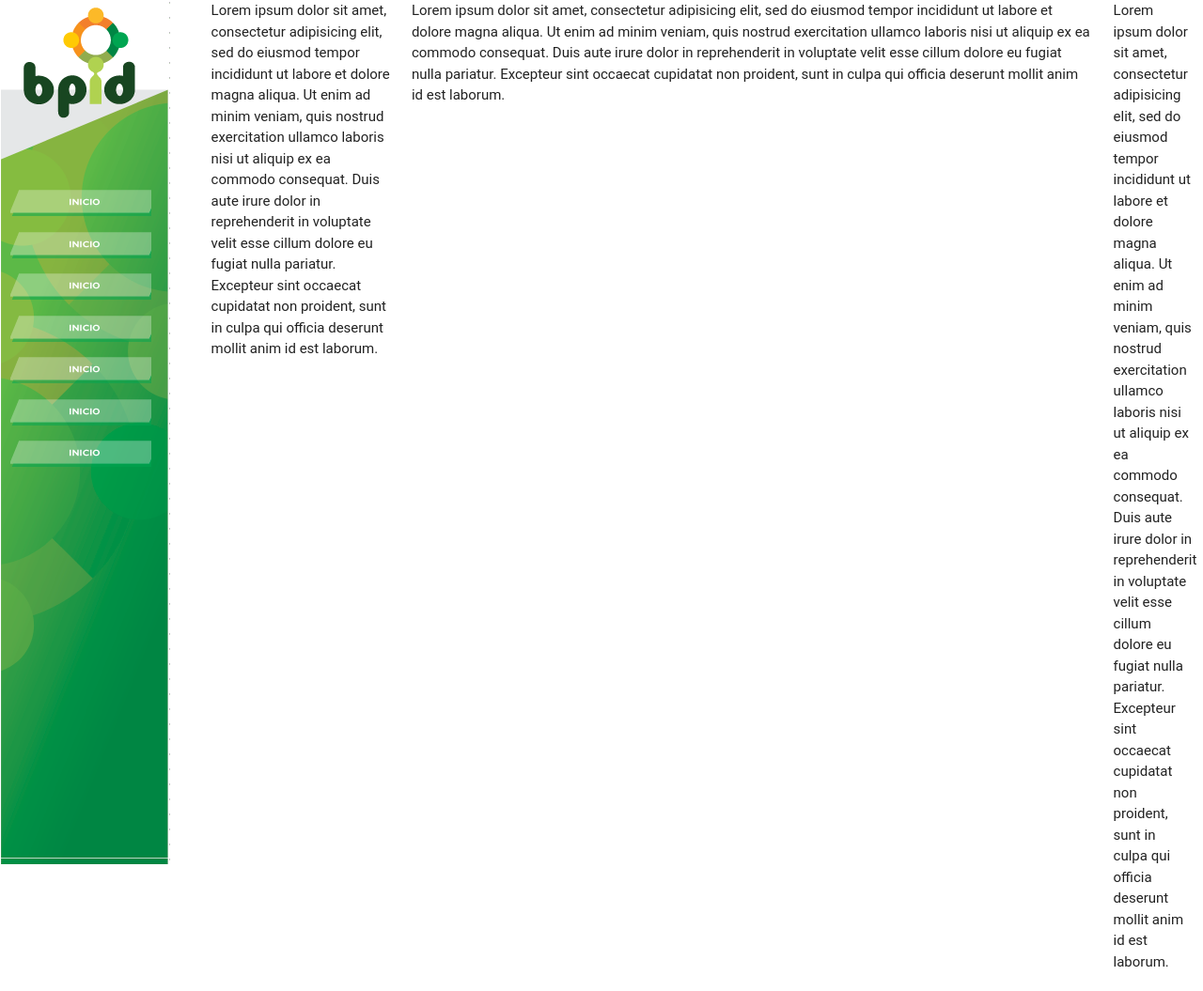
After one commit to julianrodri11/bpid, a PHP site: page /vistas/index.php in a window 1280 px wide. The commit adds this page. Shown: the whole page at 94% size. Run offline with PHP 8.4, Linux system fonts and the light colour scheme; some libraries are stand-ins or nearby versions; some web fonts are replaced.

Commit message:
colocando opciones de menu izquierdo

```diff
--- a/modelo/m_login.php
+++ b/modelo/m_login.php
@@ -9,6 +9,7 @@ class m_login
    public function iniciarSesion($usuario, $contrasena)
    {
       echo "<h1>$usuario -- $contrasena</h1>";
+      header('Location: ../vistas/index.php');
    }
 
    #funcion que sirve para insertar login
--- /dev/null
+++ b/vistas/css/menu.css
@@ -0,0 +1,23 @@
+.menuizquierda {
+  margin-left: -10px;
+  background-image: url('../img/menu_izquierdo.png');
+  background-repeat: no-repeat;
+  width: 200px;
+  height: 980px;
+}
+
+#ulizquierdo {
+  position: absolute;
+  margin-left: 10px;
+  margin-top: 200px;
+}
+
+.opciones {
+  position: relative;
+  margin-bottom: 8px;
+}
+
+.opciones:hover {
+  transition-duration: 0.5s;
+  opacity: 0.5;
+}
--- /dev/null
+++ b/vistas/index.php
@@ -0,0 +1,61 @@
+<!DOCTYPE html>
+<html lang="en">
+<head>
+	<meta charset="UTF-8">
+	<title></title>
+	<!--Import Google Icon Font-->
+	<link href="http://fonts.googleapis.com/icon?family=Material+Icons" rel="stylesheet">
+	<!--Import materialize.css-->
+	<link type="text/css" rel="stylesheet" href="css/materialize.min.css"  media="screen,projection"/>
+
+	<!--Let browser know website is optimized for mobile-->
+	<meta name="viewport" content="width=device-width, initial-scale=1.0"/>
+	 <meta name="theme-color" content="#F46842"/>
+ <!-- Windows Phone -->
+ 	<meta name="msapplication-navbutton-color" content="#2AAD0C"/>
+
+	<!--Import jQuery before materialize.js-->
+	<script type="text/javascript" src="https://code.jquery.com/jquery-2.1.1.min.js"></script>
+	<script type="text/javascript" src="js/materialize.min.js"></script>
+	<link rel="stylesheet" type="text/css" href="css/menu.css">
+</head>
+
+<body>
+	<div class="container-fluid">
+		<div class="row">
+			<div class="col l2">
+				<div class="menuizquierda">
+					<ul id="ulizquierdo">
+						<li class="opciones"><img src="img/opciones.png"></li>
+						<li class="opciones"><img src="img/opciones.png"></li>
+						<li class="opciones"><img src="img/opciones.png"></li>
+						<li class="opciones"><img src="img/opciones.png"></li>
+						<li class="opciones"><img src="img/opciones.png"></li>
+						<li class="opciones"><img src="img/opciones.png"></li>
+						<li class="opciones"><img src="img/opciones.png"></li>
+					</ul>
+				</div>
+			</div>
+			<div class="col l2">Lorem ipsum dolor sit amet, consectetur adipisicing elit, sed do eiusmod
+			tempor incididunt ut labore et dolore magna aliqua. Ut enim ad minim veniam,
+			quis nostrud exercitation ullamco laboris nisi ut aliquip ex ea commodo
+			consequat. Duis aute irure dolor in reprehenderit in voluptate velit esse
+			cillum dolore eu fugiat nulla pariatur. Excepteur sint occaecat cupidatat non
+			proident, sunt in culpa qui officia deserunt mollit anim id est laborum.</div>
+			<div class="col l7">Lorem ipsum dolor sit amet, consectetur adipisicing elit, sed do eiusmod
+			tempor incididunt ut labore et dolore magna aliqua. Ut enim ad minim veniam,
+			quis nostrud exercitation ullamco laboris nisi ut aliquip ex ea commodo
+			consequat. Duis aute irure dolor in reprehenderit in voluptate velit esse
+			cillum dolore eu fugiat nulla pariatur. Excepteur sint occaecat cupidatat non
+			proident, sunt in culpa qui officia deserunt mollit anim id est laborum.</div>
+			<div class="col l1">Lorem ipsum dolor sit amet, consectetur adipisicing elit, sed do eiusmod
+			tempor incididunt ut labore et dolore magna aliqua. Ut enim ad minim veniam,
+			quis nostrud exercitation ullamco laboris nisi ut aliquip ex ea commodo
+			consequat. Duis aute irure dolor in reprehenderit in voluptate velit esse
+			cillum dolore eu fugiat nulla pariatur. Excepteur sint occaecat cupidatat non
+			proident, sunt in culpa qui officia deserunt mollit anim id est laborum.</div>
+		</div>
+	</div>
+
+</body>
+</html>
```
Also changed, not shown: vistas/footer.php (added), vistas/img/menu_izquierdo.png (added), vistas/img/opciones.png (added), vistas/links.php (added).
